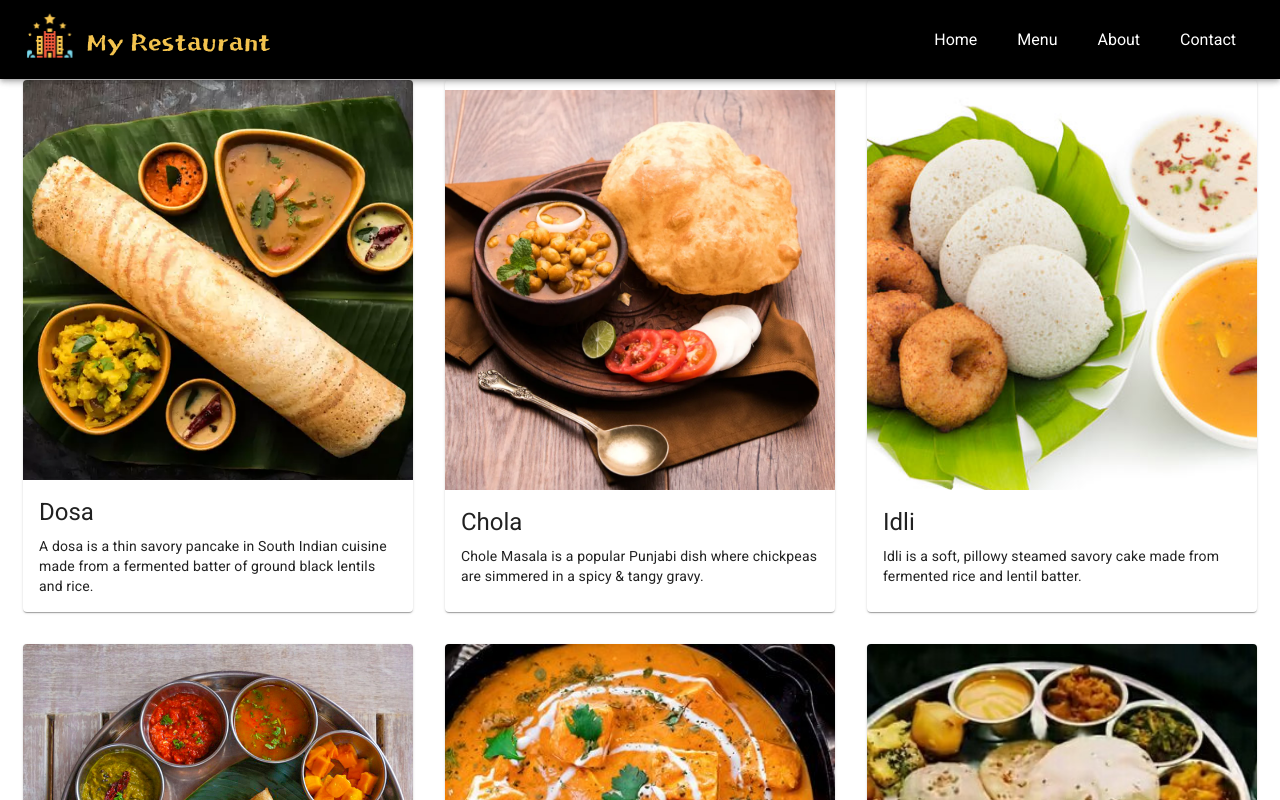
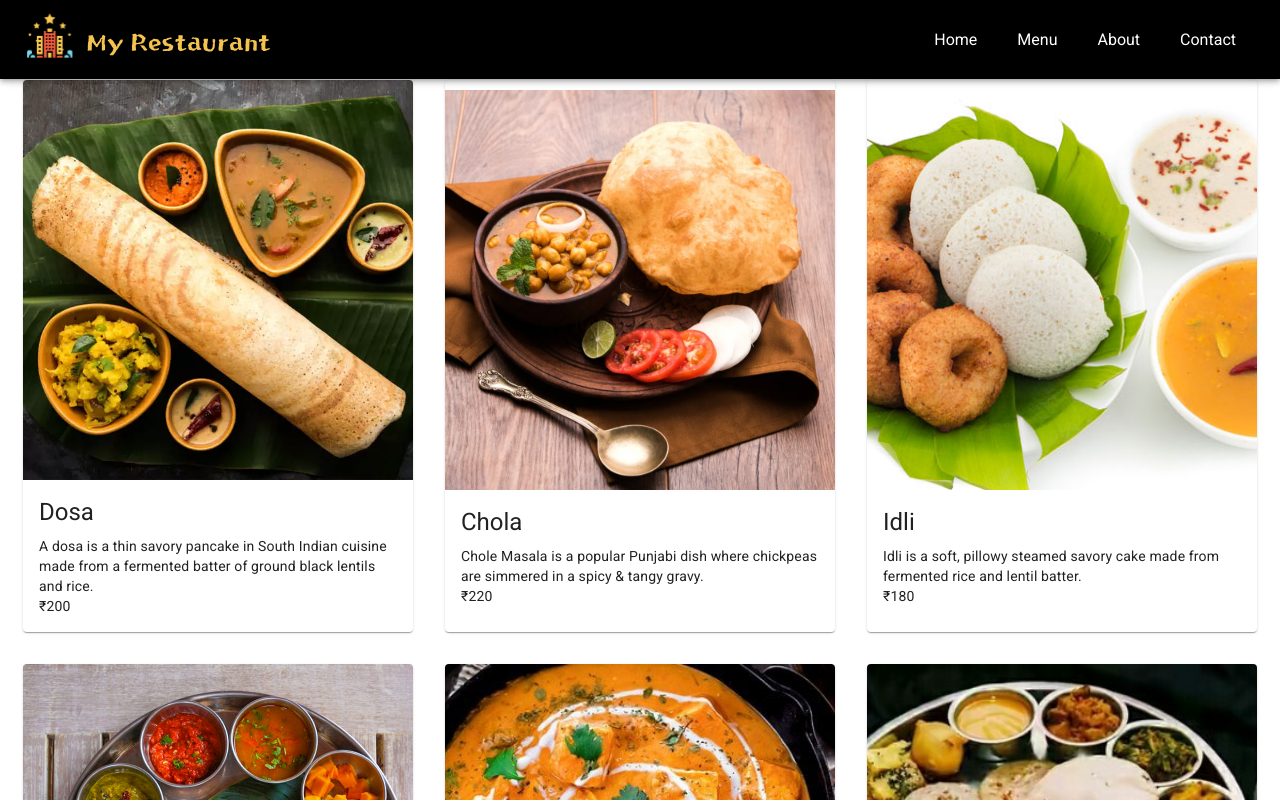
Before and after one commit to anmolbiranwar/Restaurant-website_Reactjs_MUI, a React (Create React App) app: page /menu in a window 1280 px wide. Shown: the top 800 px of the page. Built offline with nearby package versions, Linux system fonts and the light colour scheme.

Commit message:
Update Menu.js

```diff
--- a/src/pages/Menu.js
+++ b/src/pages/Menu.js
@@ -19,6 +19,9 @@ const Menu = () => {
                     <Typography variant='body2'>
                       {menu.description}
                     </Typography>
+                    <Typography variant='body2'>
+                      {menu.price}
+                    </Typography>
                   </CardContent>
                 </CardActionArea>
               </Card>
```
